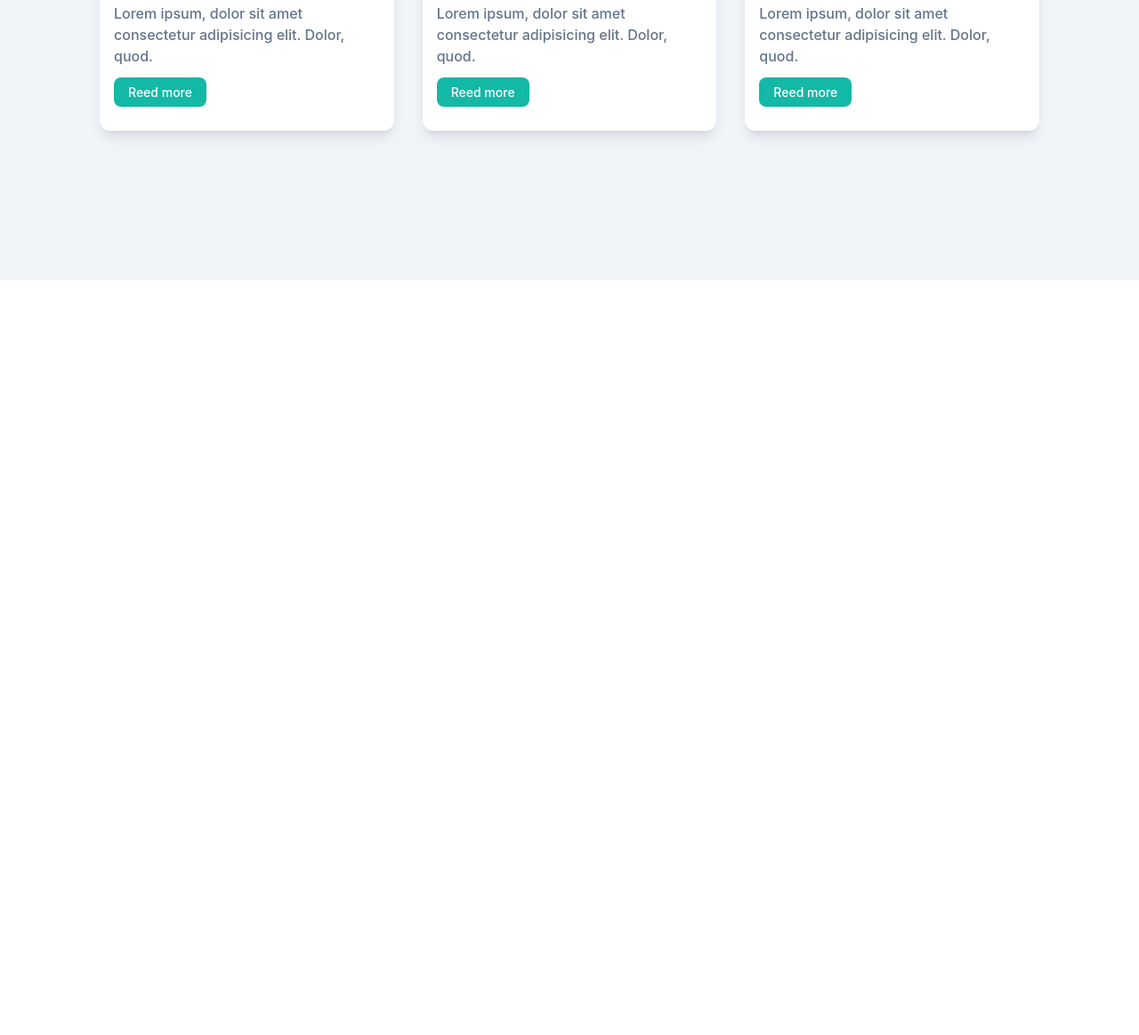
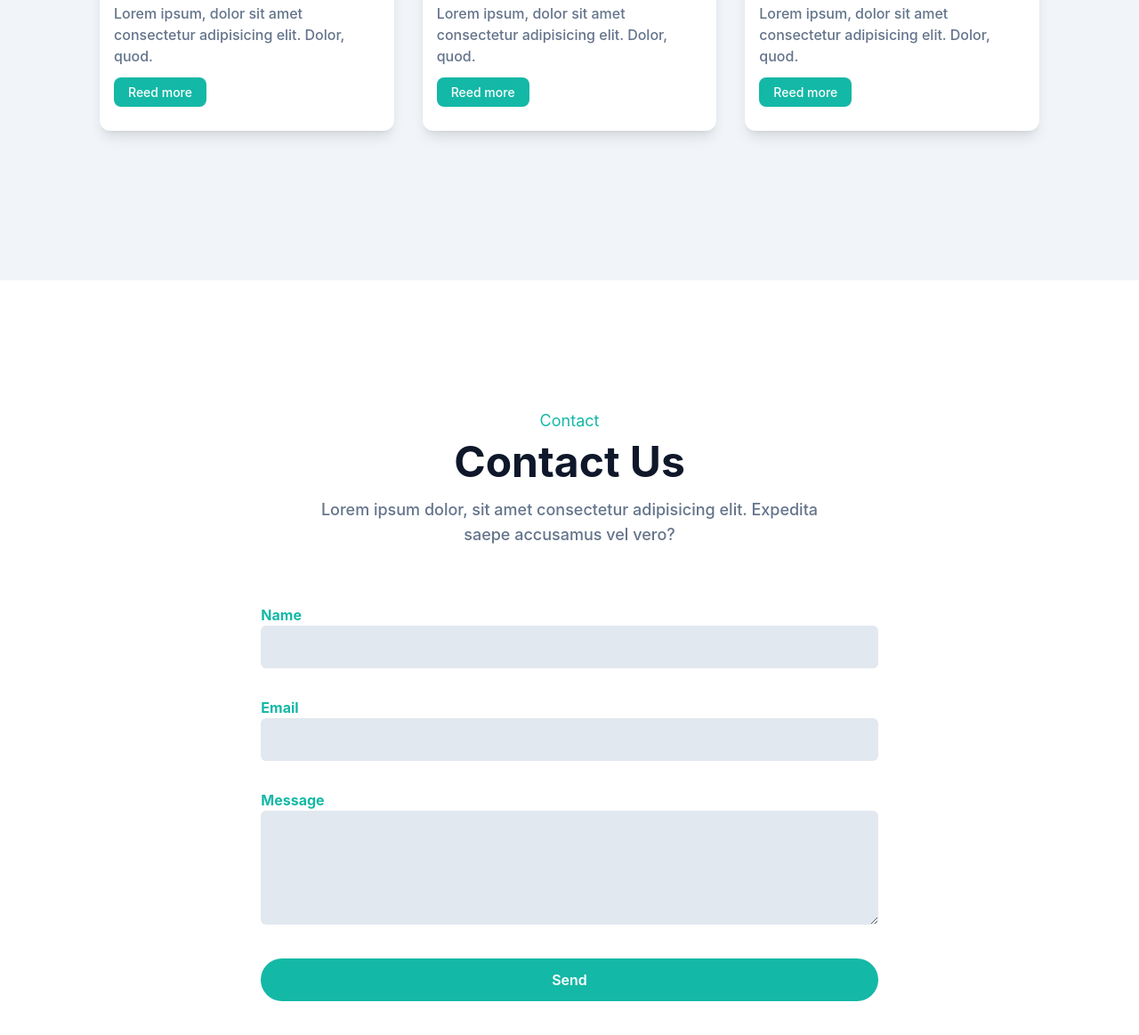
Before and after one commit to ariwibi/portfolio-tailwind-css, a website: page index.html in a window 1280 px wide. Shown: the part 3721-4884 px from the top of the page at 89% size. Before the commit the page ends 4036 px from the top, so only its background shows below. Drawn offline with Linux system fonts and the light colour scheme.

Commit message:
menambahkan fitur contact

```diff
--- a/index.html
+++ b/index.html
@@ -459,6 +459,62 @@
     </section>
     <!-- blog section end -->
 
+    <!-- contact section start -->
+    <section id="contact" class="pt-36 pb-32">
+      <div class="container xl:px-24">
+        <div class="w-full px-4">
+          <div class="max-w-xl mx-auto text-center mb-16">
+            <h3 class="font-sembold text-lg text-primary mb-2">Contact</h3>
+            <h2
+              class="font-bold text-dark text-3xl mb-4 md:text-4xl lg:text-5xl">
+              Contact Us
+            </h2>
+            <p class="font-medium text-md text-secondary md:text-lg">
+              Lorem ipsum dolor, sit amet consectetur adipisicing elit. Expedita
+              saepe accusamus vel vero?
+            </p>
+          </div>
+        </div>
+        <form>
+          <div class="w-full lg:w-2/3 mx-auto">
+            <div class="w-full px-4 mb-8">
+              <label for="name" class="text-base font-bold text-primary"
+                >Name</label
+              >
+              <input
+                type="text"
+                id="name"
+                class="w-full bg-slate-200 text-dark p-3 rounded-md focus:outline-none focus:ring-primary focus:ring-1 focus:border-primary" />
+            </div>
+            <div class="w-full px-4 mb-8">
+              <label for="email" class="text-base font-bold text-primary"
+                >Email</label
+              >
+              <input
+                type="email"
+                id="email"
+                class="w-full bg-slate-200 text-dark p-3 rounded-md focus:outline-none focus:ring-primary focus:ring-1 focus:border-primary" />
+            </div>
+            <div class="w-full px-4 mb-8">
+              <label for="message" class="text-base font-bold text-primary"
+                >Message</label
+              >
+              <textarea
+                id="message"
+                class="w-full bg-slate-200 text-dark p-3 rounded-md focus:outline-none focus:ring-primary focus:ring-1 focus:border-primary h-32"></textarea>
+            </div>
+            <div class="w-full px-4">
+              <button
+                class="text-base font-semibold text-white bg-primary py-3 px-8 rounded-full w-full hover:opacity-80 hover:shadow-lg transition duration-500">
+                Send
+              </button>
+            </div>
+          </div>
+        </form>
+      </div>
+    </section>
+    <!-- contact section end -->
+
     <script src="dist/js/script.js"></script>
   </body>
 </html>
```
Also changed, not shown: dist/output.css.
